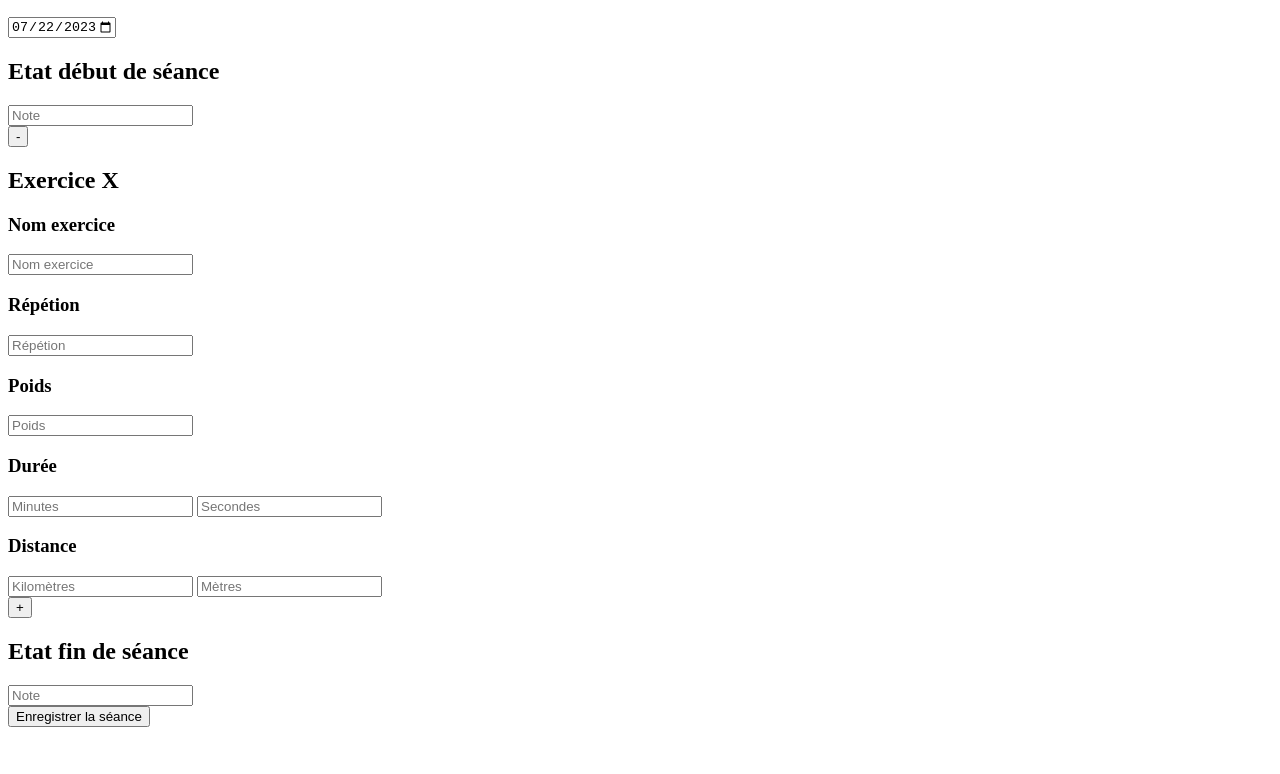
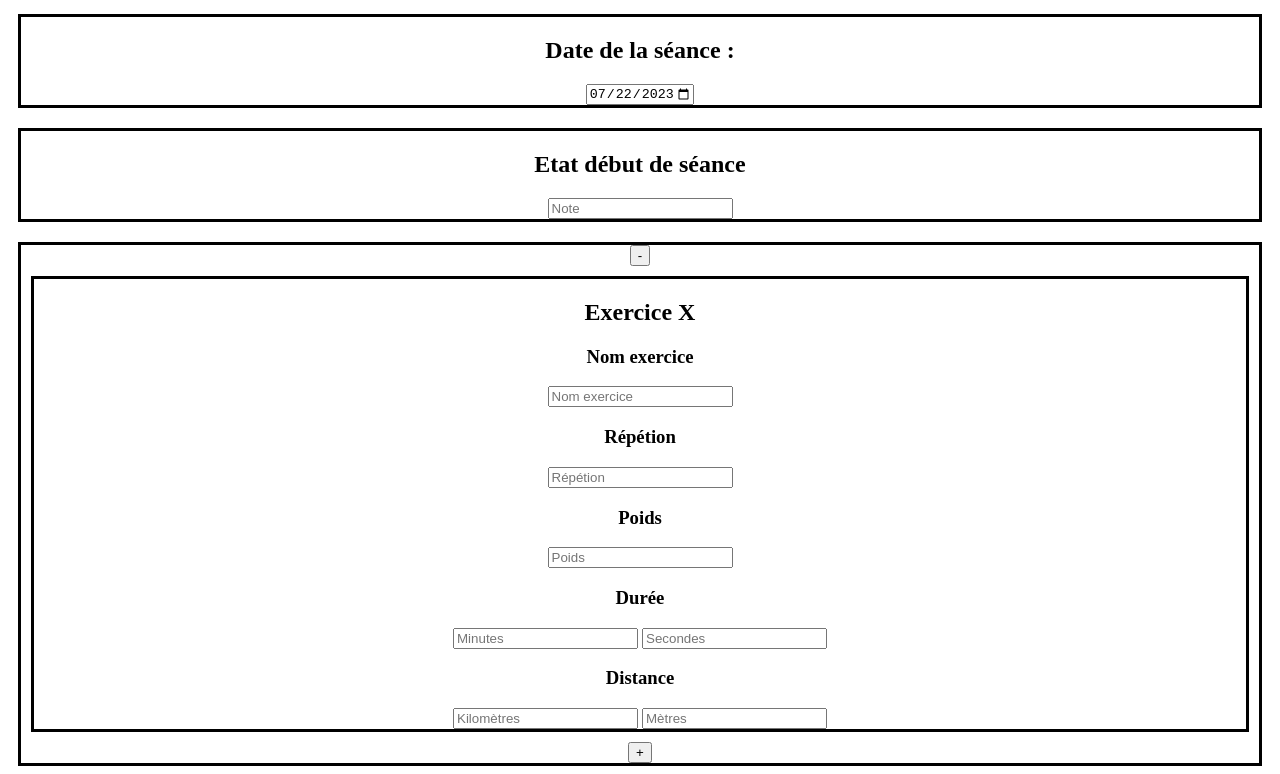
Before and after one commit to 4PoH/github.io, a plain HTML site: page HTML/AddSeance.html in a window 1280 px wide. Shown: the part 110-884 px from the top of the page. Before the commit the page ends 845 px from the top, so only its background shows below. Drawn offline with Linux system fonts and the light colour scheme; a script that the page names is missing.

Commit message:
Avancer taff

```diff
--- /dev/null
+++ b/CSS/style.css
@@ -0,0 +1,15 @@
+body{
+    display: flex;
+    justify-content: center;
+    text-align: center;
+    flex-direction: column;
+}
+
+div {
+    border: solid;
+    margin: 10px;
+}
+
+.login{
+    justify-content: space-around;
+}
--- a/AddSeance.html
+++ b/HTML/AddSeance.html
@@ -3,12 +3,15 @@
 <head>
   <meta charset="utf-8">
   <title>AppSport - Nouvelle séance</title>
-  <link rel="stylesheet" href="style.css">
+  <link rel="stylesheet" href="../CSS/style.css">
   <script src="script.js"></script>
 </head>
 <body>
   <div>
     <h1>Nouvelle séance</h1>
+  </div>
+
+  <div>
     <h2>Date de la séance :</h2>
     <input type="date" id="start" name="trip-start" value="2023-07-22" min="2023-01-01" max="2050-12-31"/>
   </div>
```
Also changed, not shown: HTML/home.html (renamed from home.html, +2 -7 lines), HTML/login.html (renamed from login.html, +1 -1 lines).
